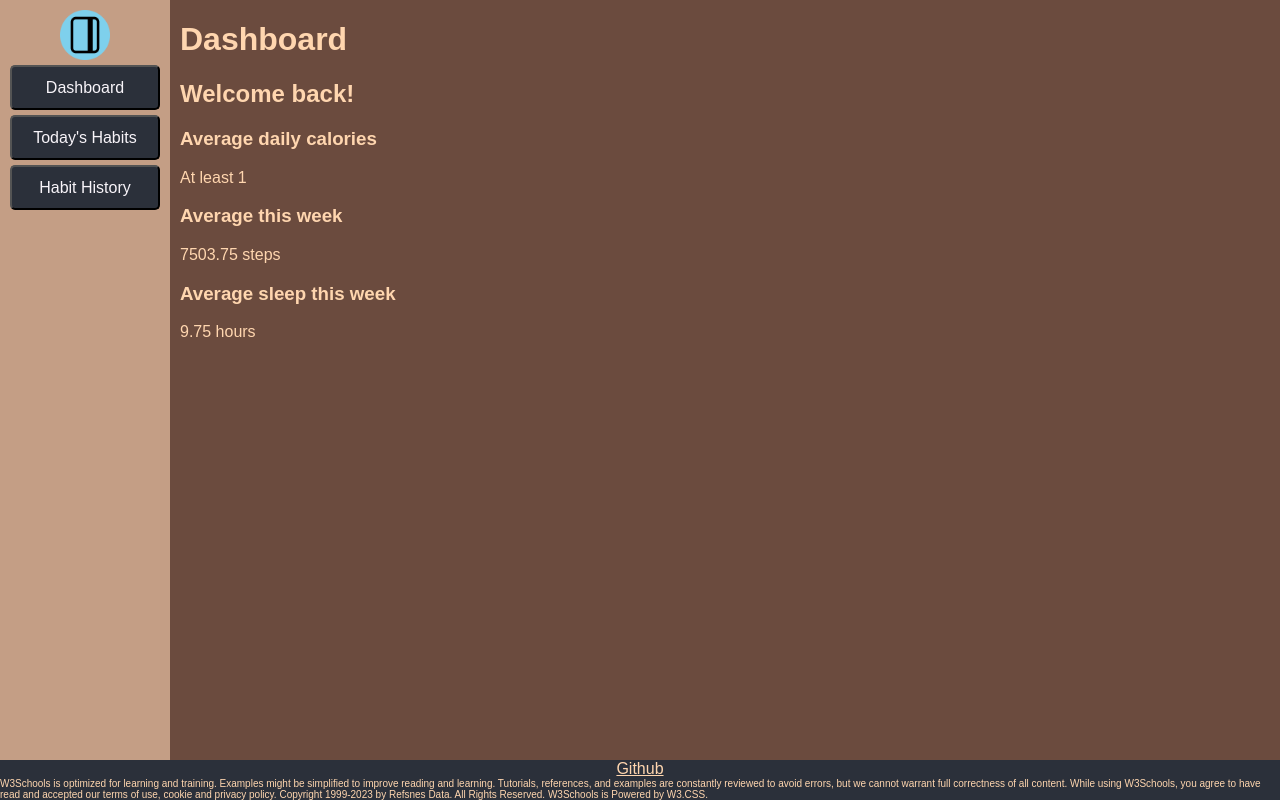
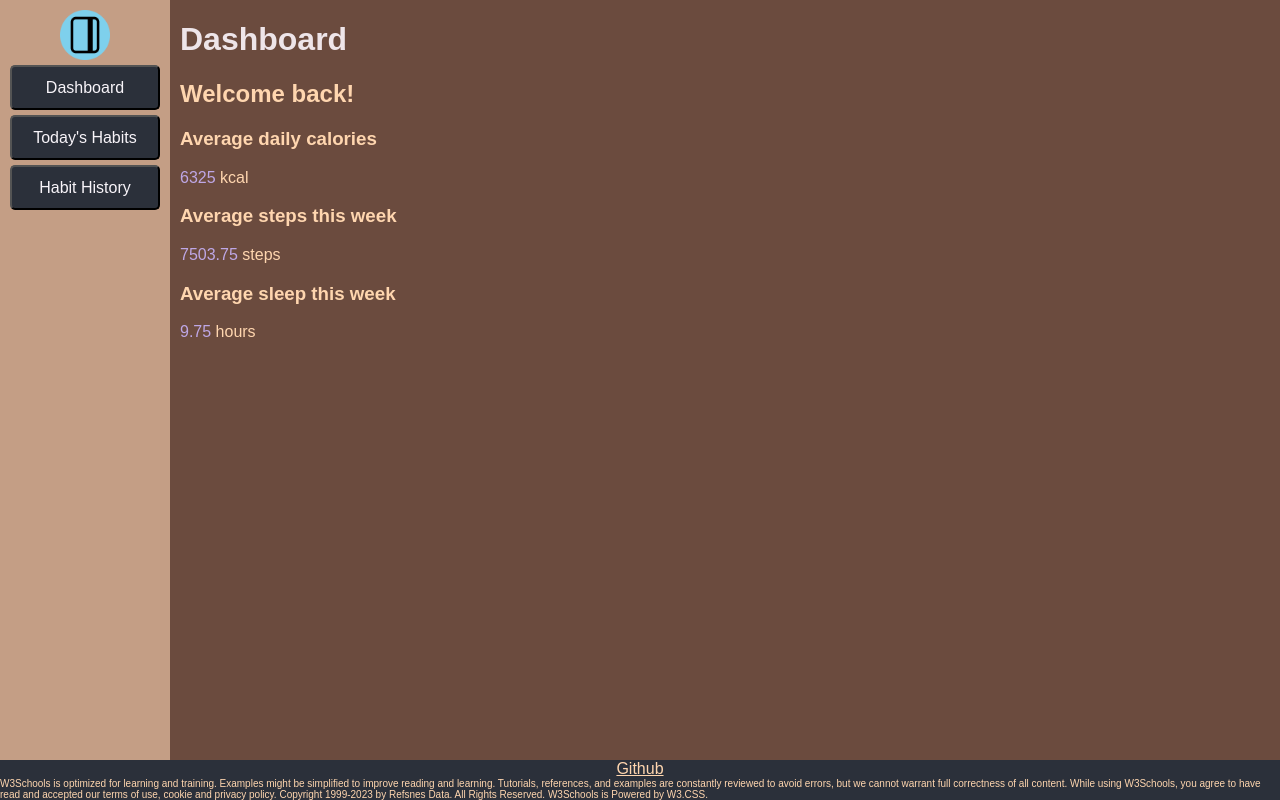
Before and after one commit to ample-samples/habit-tracker, a React (Create React App) app: page / in a window 1280 px wide. Built offline with nearby package versions, Linux system fonts and the light colour scheme; data requests are answered from the project's data file.

Commit message:
added calorie avg to dashboard, fixed typo

```diff
--- a/src/App.css
+++ b/src/App.css
@@ -44,8 +44,12 @@
   background-color: var(--gunmetal)
 }
 
-h1, h2, p, div, span, button, a {
+h2, p, div, span, button, a {
   color: var(--light-orange)
+}
+
+h1 {
+  color: var(--lavender-blush)
 }
 
 
--- a/src/pages/Dashboard/index.js
+++ b/src/pages/Dashboard/index.js
@@ -1,5 +1,6 @@
 import { useState, useEffect } from'react'
 import '../../App.css'
+import './style.css'
 
 export default function Dashboard() {
 
@@ -44,17 +45,29 @@ export default function Dashboard() {
     return sum/count
   }
 
+  const getCalorieAverage = () => {
+    let sum = 0
+    let count = 0
+    for (let i = 0; i < 7; i++) {
+      if(habits[i]) {
+        sum += Number(habits[i].calories)
+        count++
+      }
+    }
+    return sum/count
+  }
+
   return (
     <>
       <div className="dashboard">
         <h1>Dashboard</h1>
         <h2>Welcome back!</h2>
         <h3>Average daily calories</h3>
-        <p>At least 1</p>
-        <h3>Average this week</h3>
-        <p>{getStepsAverage()} steps</p>
+        <p><span className="entry-value">{getCalorieAverage()}</span> kcal</p>
+        <h3>Average steps this week</h3>
+        <p><span className="entry-value">{getStepsAverage()}</span> steps</p>
         <h3>Average sleep this week</h3>
-        <p>{getSleepAverage()} hours</p>
+        <p><span className="entry-value">{getSleepAverage()}</span> hours</p>
       </div>
     </>
   )
--- /dev/null
+++ b/src/pages/Dashboard/style.css
@@ -0,0 +1,3 @@
+.entry-value {
+  color: var(--wisteria);
+}
```
